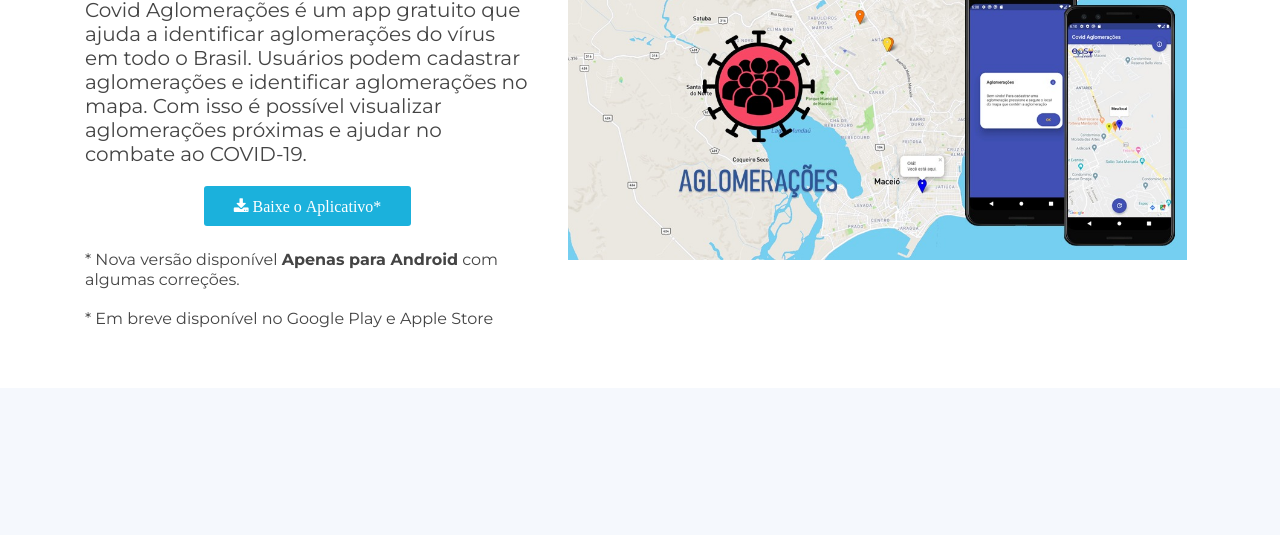
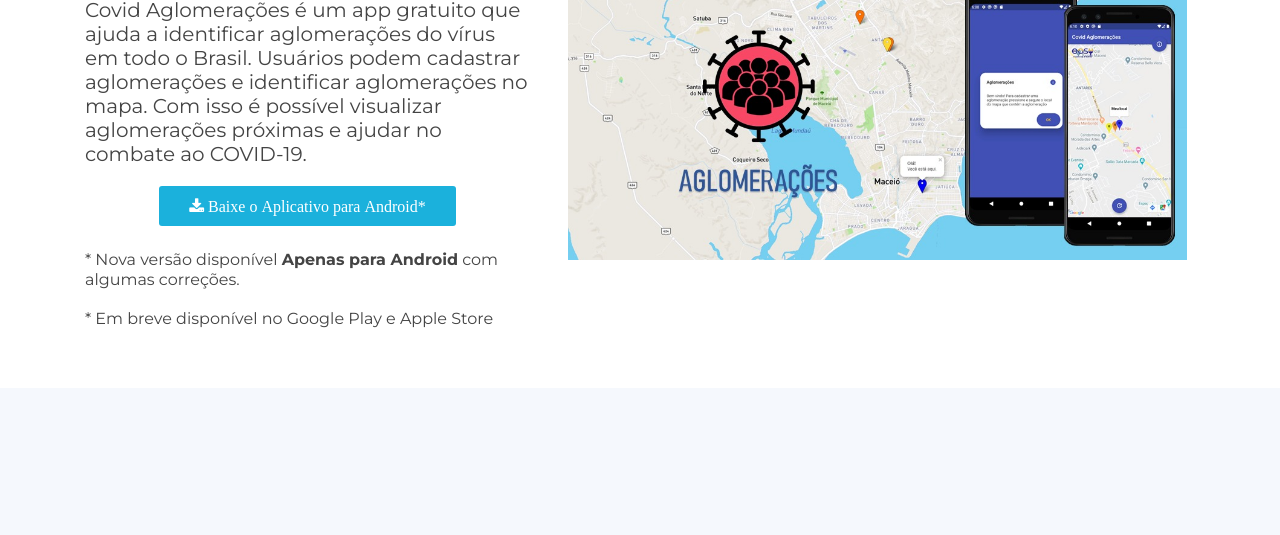
Before and after one commit to r4phael/easy_landing_page, a plain HTML site: page index.html in a window 1280 px wide. Shown: the part 250-785 px from the top of the page. Drawn offline with nearby package versions, Linux system fonts and the light colour scheme; files whose address does not match are found by name.

Commit message:
Update index.html

```diff
--- a/index.html
+++ b/index.html
@@ -119,7 +119,7 @@
               <h5>Covid Aglomerações é um app gratuito que ajuda a identificar aglomerações do vírus em todo o Brasil. Usuários podem cadastrar aglomerações e identificar aglomerações no mapa. Com isso é possível visualizar aglomerações próximas e ajudar no combate ao COVID-19.</h5>
 
               <form action="https://drive.google.com/file/d/11pQyM6qHU8pJjGjYuiWcZ_FPDUw_5Hns/view?usp=sharing" target="_blank">
-                <div class="text-center"><button type="submit"><i class="fa fa-download"> Baixe o Aplicativo*</i></button></div>
+                <div class="text-center"><button type="submit"><i class="fa fa-download"> Baixe o Aplicativo para Android*</i></button></div>
               </form>
               <div>&nbsp</div>
 
```
